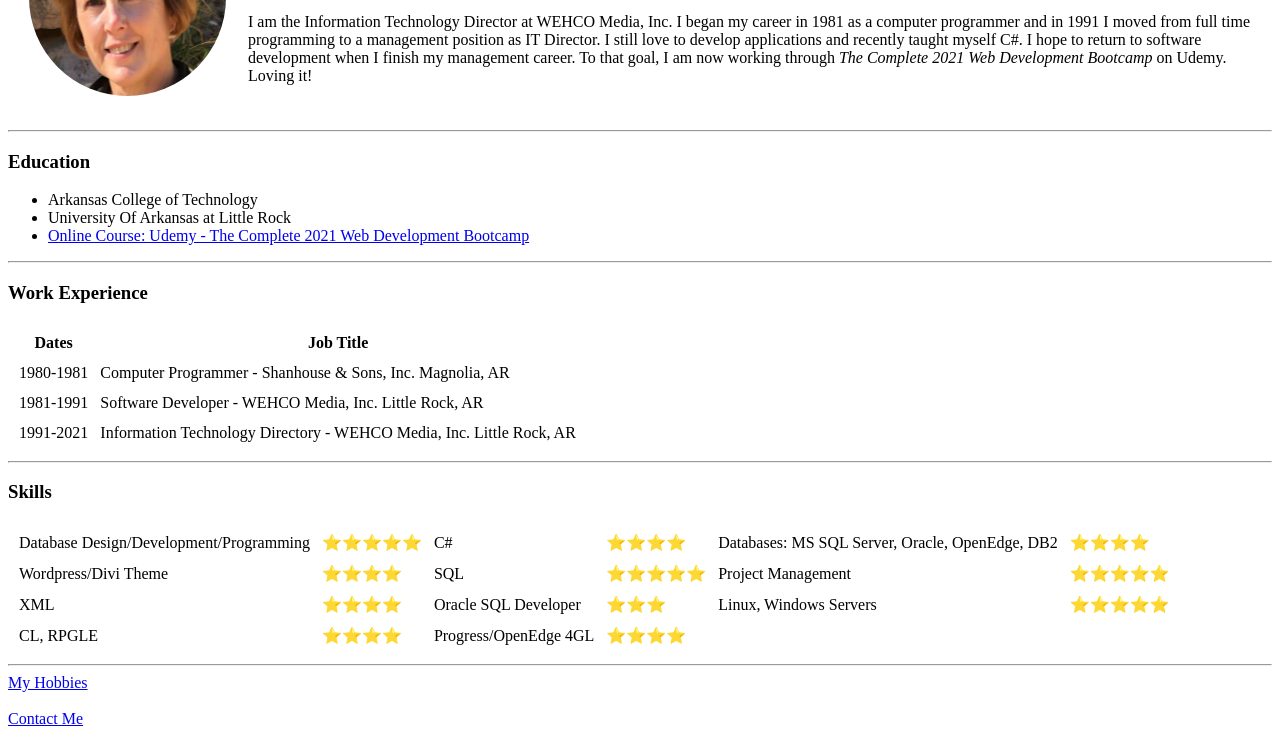
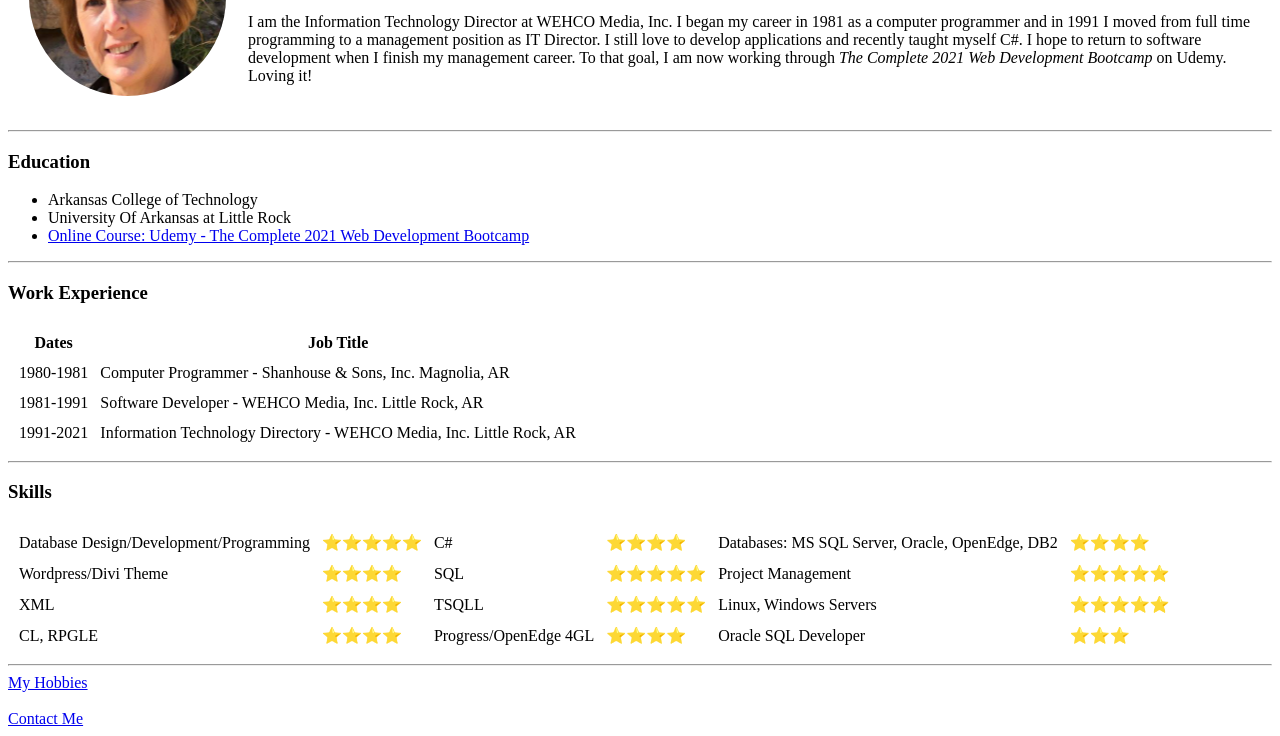
Before and after one commit to judynethercutt/resume, a plain HTML site: page index.html in a window 1280 px wide. Shown: the part 130-866 px from the top of the page. Drawn offline with Linux system fonts and the light colour scheme.

Commit message:
Add files via upload

```diff
--- a/index.html
+++ b/index.html
@@ -75,8 +75,8 @@
     <tr>
       <td>XML</td>
       <td>⭐⭐⭐⭐</td>
-      <td>Oracle SQL Developer</td>
-      <td>⭐⭐⭐</td>
+      <td>TSQLL</td>
+      <td>⭐⭐⭐⭐⭐</td>
       <td>Linux, Windows Servers</td>
       <td>⭐⭐⭐⭐⭐</td>
     </tr>
@@ -85,6 +85,8 @@
       <td>⭐⭐⭐⭐</td>
       <td>Progress/OpenEdge 4GL</td>
       <td>⭐⭐⭐⭐</td>
+      <td>Oracle SQL Developer</td>
+      <td>⭐⭐⭐</td>
     </tr>
     </table>
     <hr>
```
